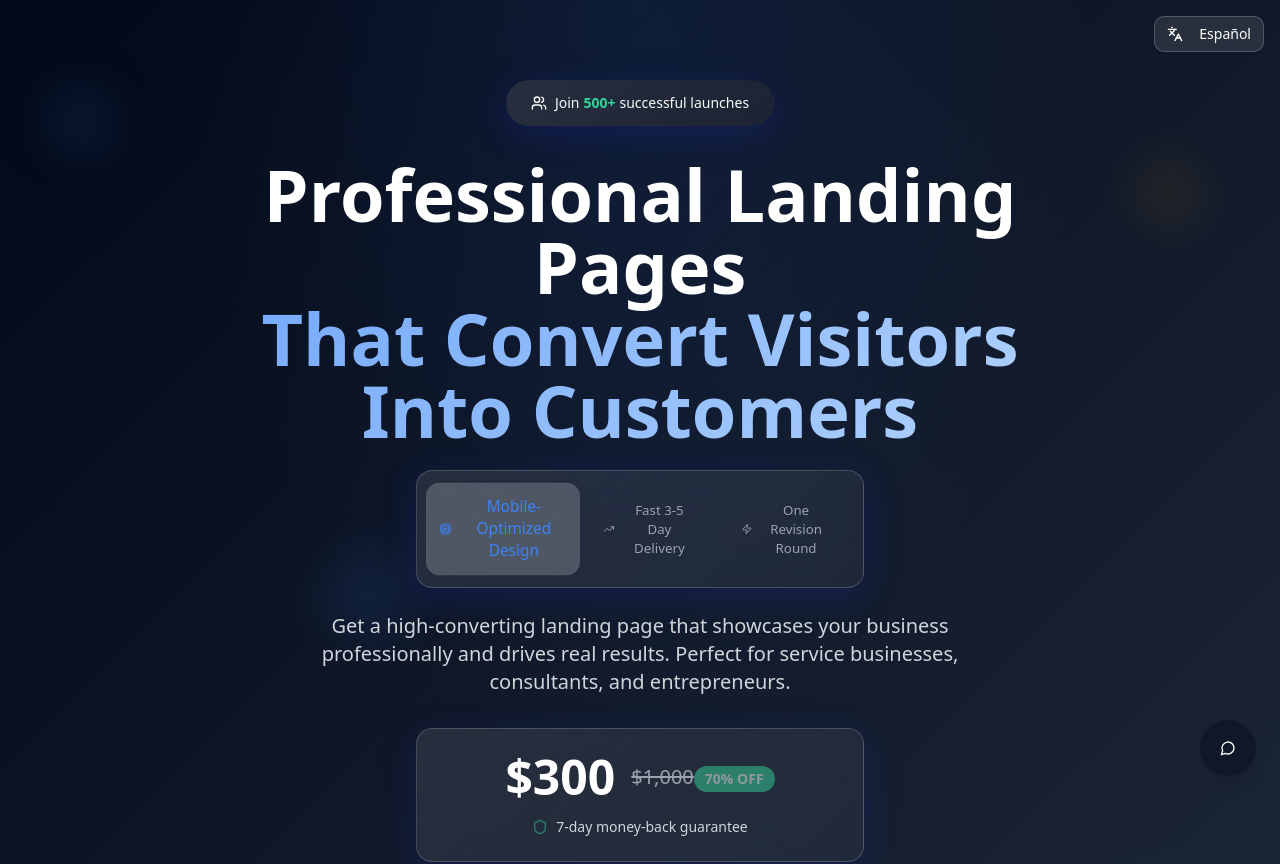
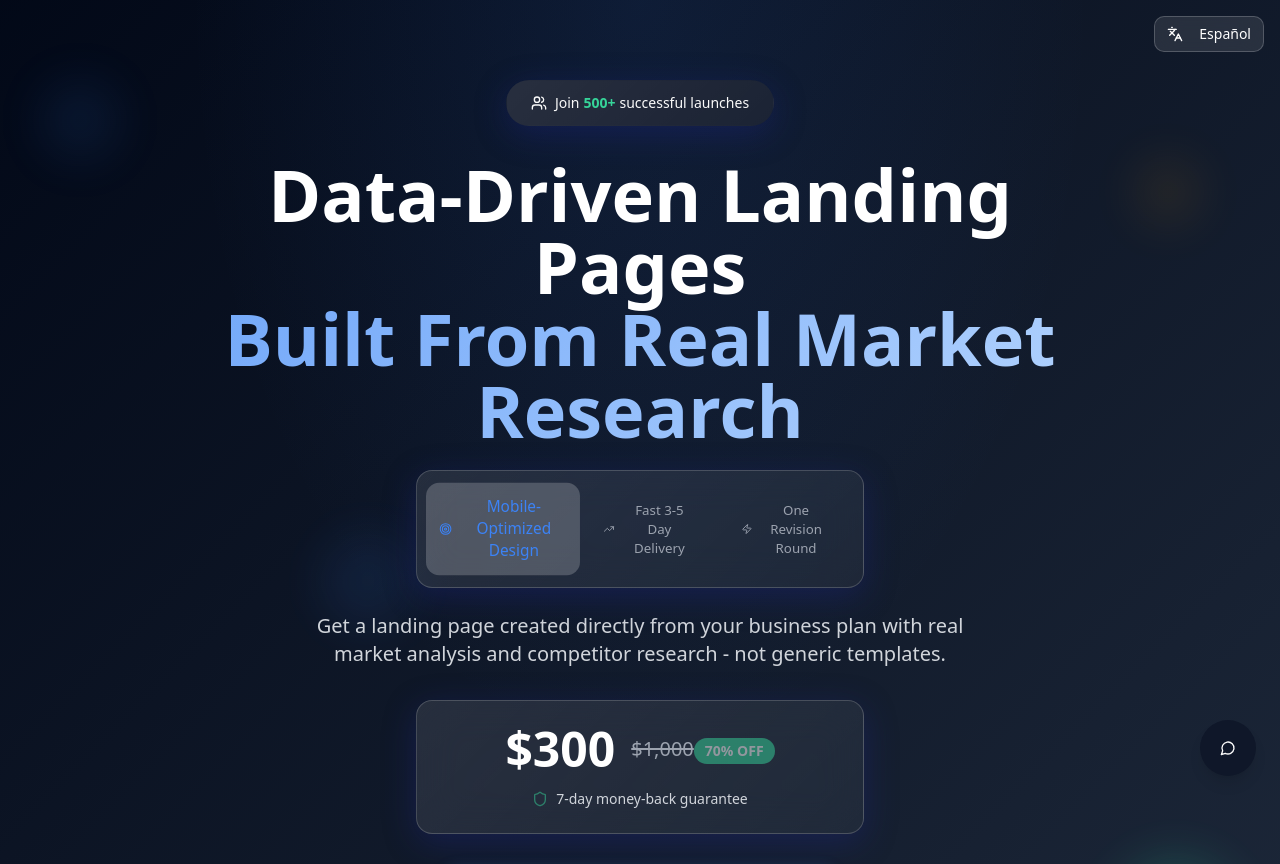
Before and after one commit to Felipeu28/lovable-bizboost-hub, a React (Vite) app: page / in a window 1280 px wide. Shown: the top 864 px of the page. Built offline with nearby package versions, Linux system fonts and the light colour scheme.

Commit message:
Update Hero Section
Add mention of data-backed landing pages to the hero section.

```diff
--- a/src/contexts/LanguageContext.tsx
+++ b/src/contexts/LanguageContext.tsx
@@ -11,9 +11,9 @@ interface LanguageContextType {
 const translations = {
   en: {
     // Hero Section
-    'hero.title.line1': 'Professional Landing Pages',
-    'hero.title.line2': 'That Convert Visitors Into Customers',
-    'hero.subtitle': 'Get a high-converting landing page that showcases your business professionally and drives real results. Perfect for service businesses, consultants, and entrepreneurs.',
+    'hero.title.line1': 'Data-Driven Landing Pages',
+    'hero.title.line2': 'Built From Real Market Research',
+    'hero.subtitle': 'Get a landing page created directly from your business plan with real market analysis and competitor research - not generic templates.',
     'hero.cta': 'Create Your Business Plan - $300',
     'hero.guarantee': '7-day money-back guarantee',
     'hero.feature1': 'Mobile-Optimized Design',
@@ -93,9 +93,9 @@ const translations = {
   },
   es: {
     // Hero Section
-    'hero.title.line1': 'Páginas de Aterrizaje Profesionales',
-    'hero.title.line2': 'Que Convierten Visitantes en Clientes',
-    'hero.subtitle': 'Obtén una página de aterrizaje de alta conversión que muestre tu negocio profesionalmente y genere resultados reales. Perfecto para empresas de servicios, consultores y emprendedores.',
+    'hero.title.line1': 'Páginas de Aterrizaje Basadas en Datos',
+    'hero.title.line2': 'Construidas con Investigación de Mercado Real',
+    'hero.subtitle': 'Obtén una página de aterrizaje creada directamente desde tu plan de negocio con análisis de mercado real e investigación de competidores - no plantillas genéricas.',
     'hero.cta': 'Crear Tu Plan de Negocio - $300',
     'hero.guarantee': 'Garantía de devolución de dinero de 7 días',
     'hero.feature1': 'Diseño Optimizado para Móviles',
```
